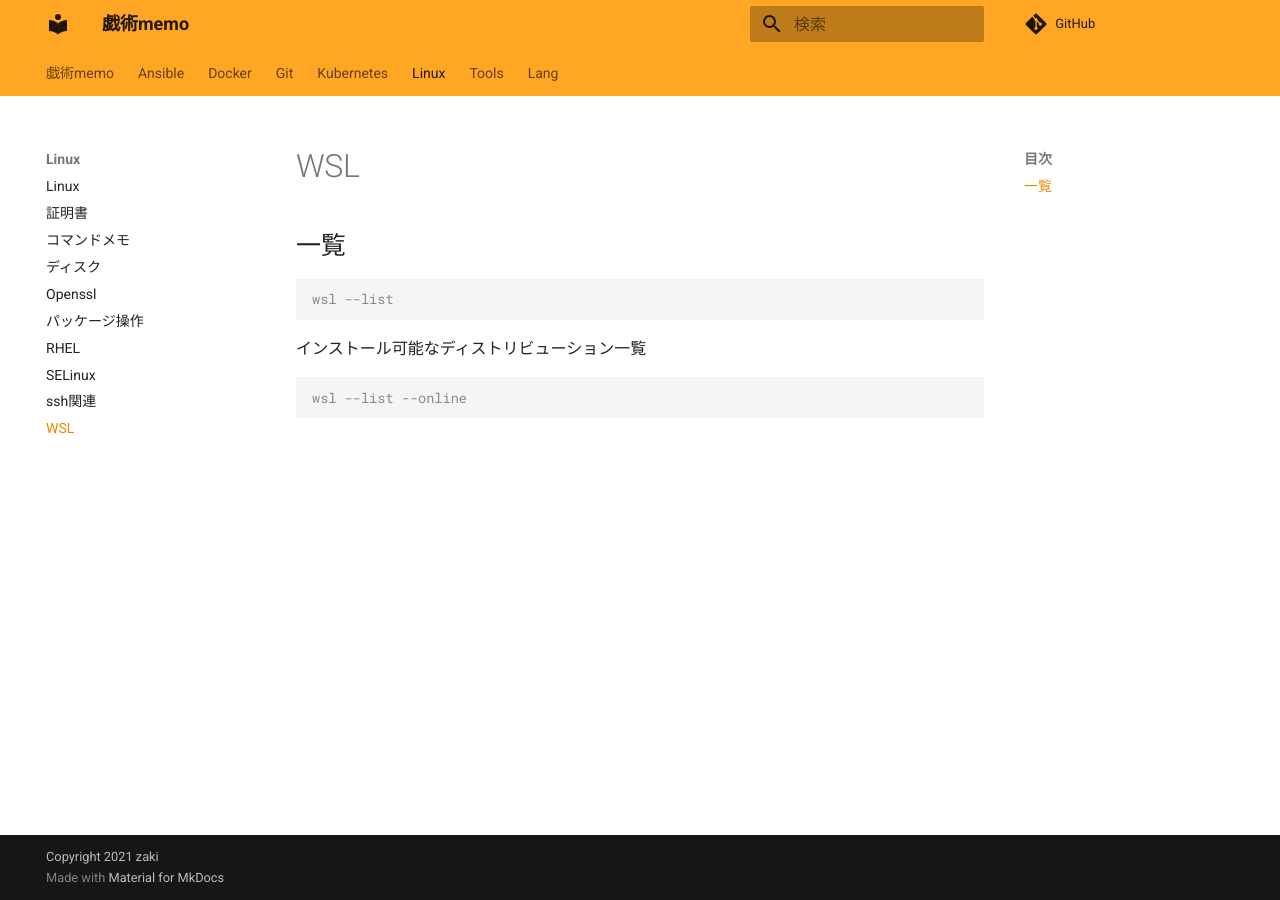
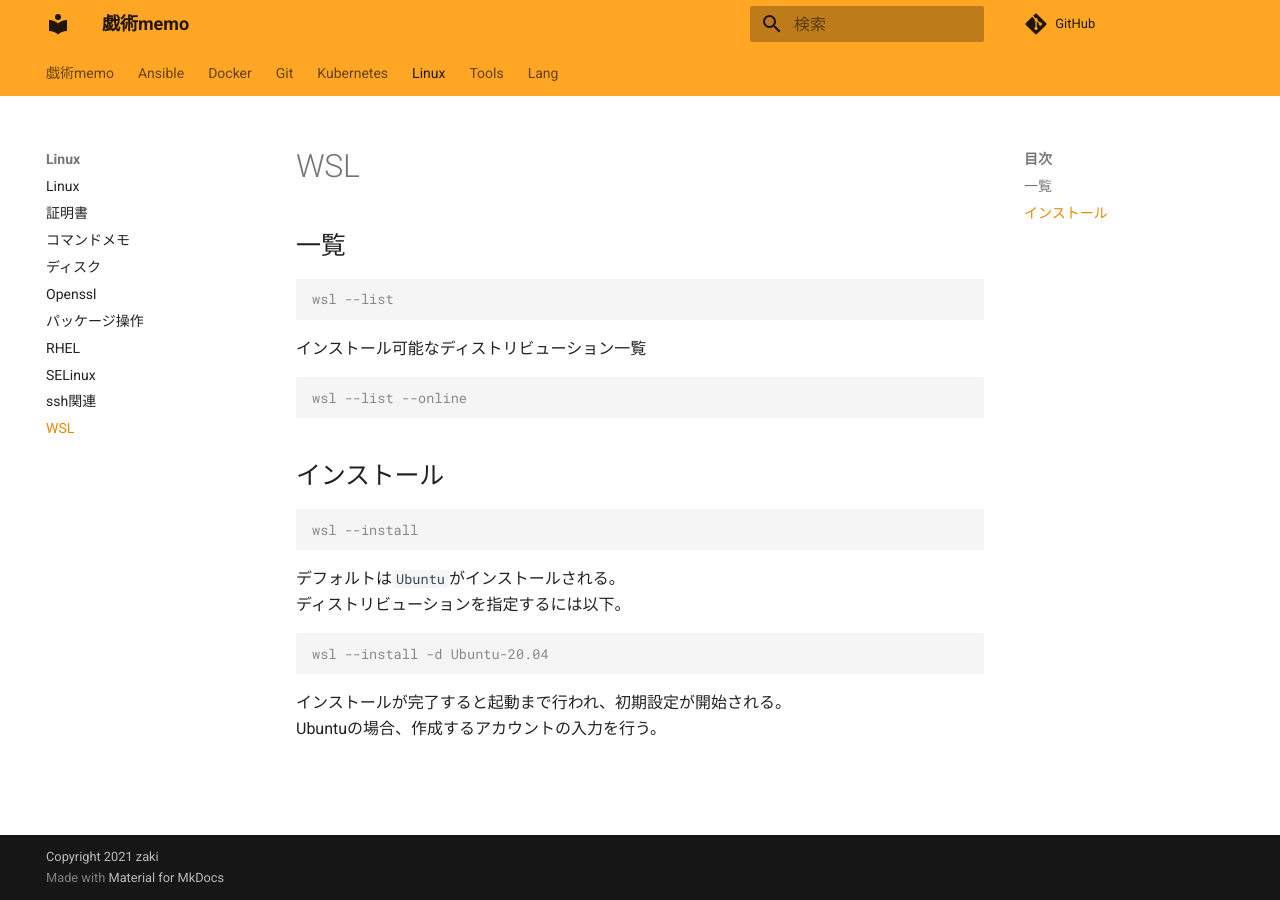
Before and after one commit to zaki-lknr/docs, an MkDocs documentation site: the page built from docs/Linux/wsl.md, in a window 1280 px wide. Built offline with MkDocs 1.6.1 and Material for MkDocs 9.7.7, drawn with Linux system fonts in a browser that asks for light colours; comment, search, counter and statistics services are not loaded.

Commit message:
add: wsl: install

````diff
--- a/docs/Linux/wsl.md
+++ b/docs/Linux/wsl.md
@@ -11,3 +11,19 @@ wsl --list
 ```console
 wsl --list --online
 ```
+
+## インストール
+
+```console
+wsl --install
+```
+
+デフォルトは`Ubuntu`がインストールされる。
+ディストリビューションを指定するには以下。
+
+```console
+wsl --install -d Ubuntu-20.04
+```
+
+インストールが完了すると起動まで行われ、初期設定が開始される。
+Ubuntuの場合、作成するアカウントの入力を行う。
````
